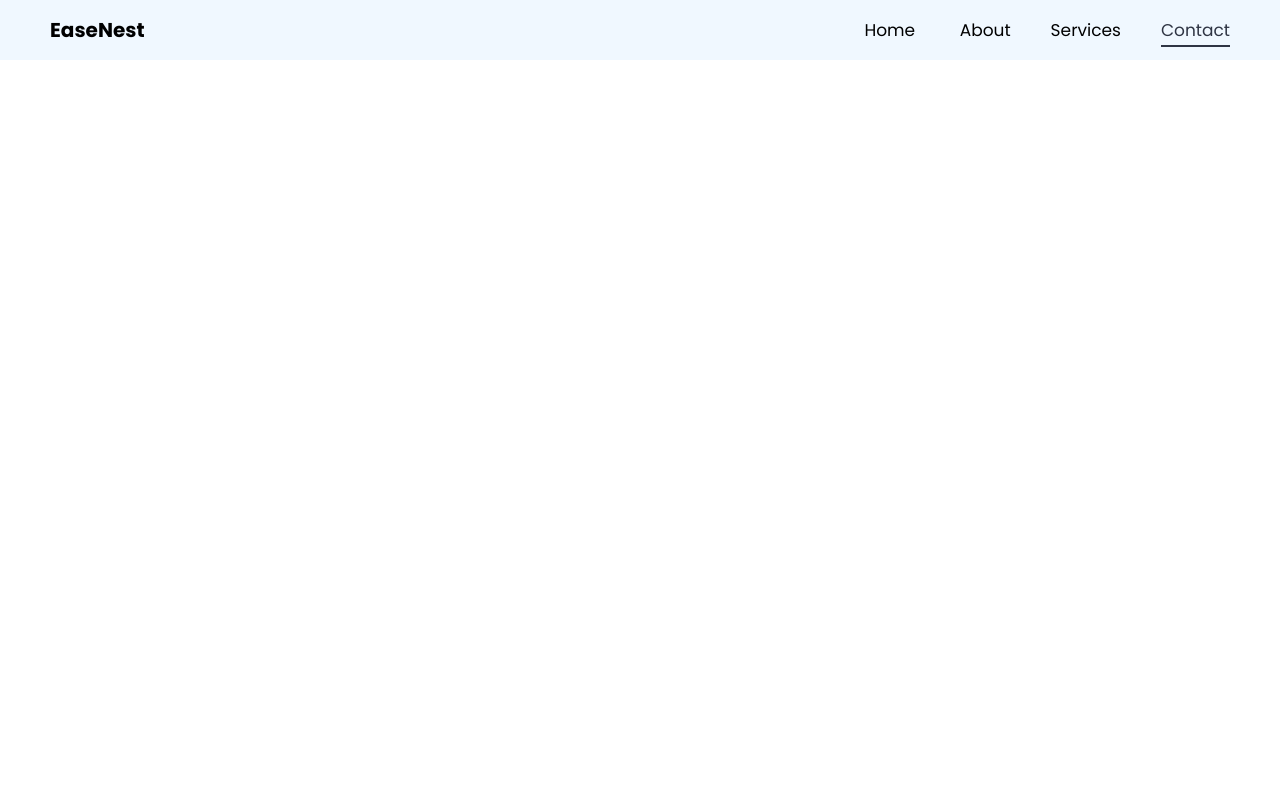
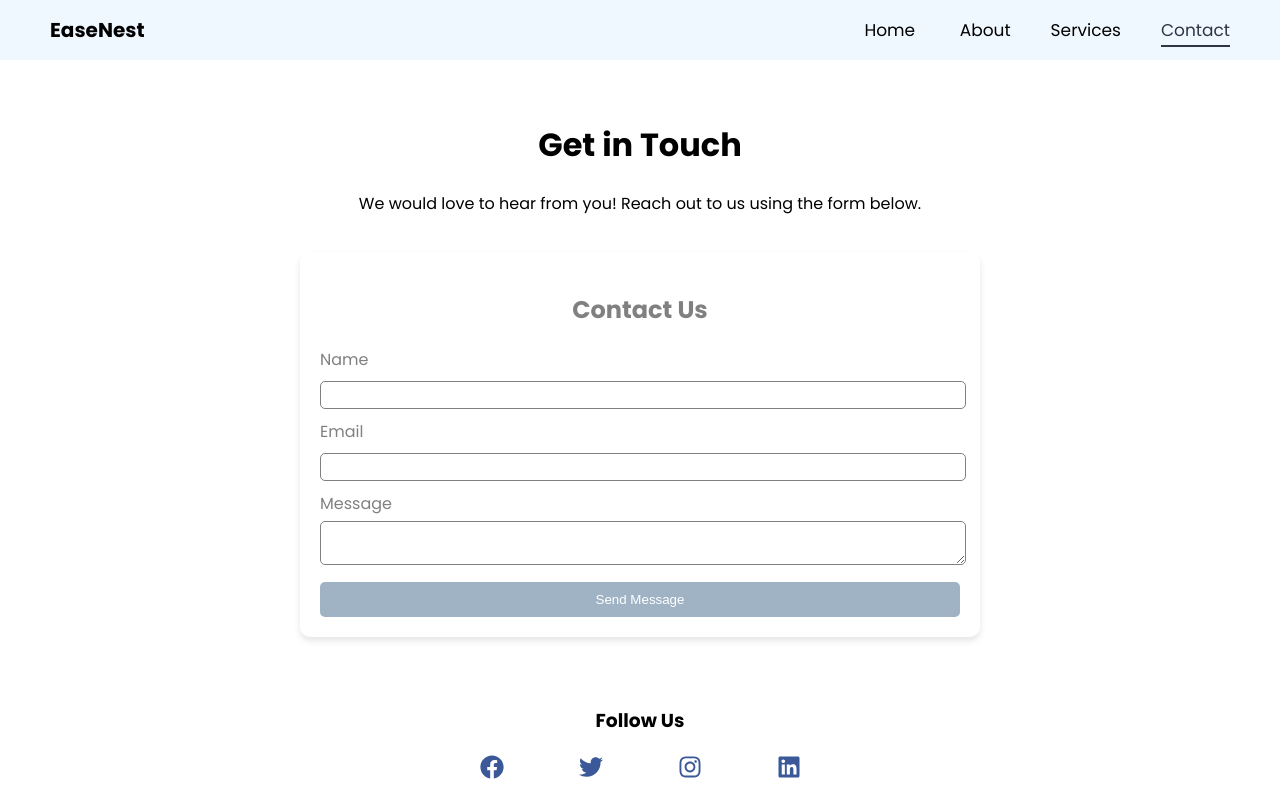
Before and after one commit to yuthmikagamage/EaseNest-Marketing-Website, a React (Vite) app: page /contact in a window 1280 px wide. Shown: the top 800 px of the page. Built offline with nearby package versions, Linux system fonts and the light colour scheme.

Commit message:
Completed Contact Us Page with EmailJS

```diff
--- a/package.json
+++ b/package.json
@@ -10,6 +10,8 @@
     "preview": "vite preview"
   },
   "dependencies": {
+    "@emailjs/browser": "^4.4.1",
+    "emailjs-com": "^3.2.0",
     "react": "^19.0.0",
     "react-dom": "^19.0.0",
     "react-icons": "^5.5.0",
--- a/src/Components/Footer/Footer.css
+++ b/src/Components/Footer/Footer.css
@@ -1,4 +1,5 @@
 .footer {
+  width: 100%;
   background-color: aliceblue;
   color: #000000;
   padding: 20px 0;
--- a/src/Pages/Contact/Contact.css
+++ b/src/Pages/Contact/Contact.css
@@ -0,0 +1,179 @@
+body {
+  margin: 0;
+}
+
+.contact-container {
+  min-height: 100vh;
+  display: flex;
+  flex-direction: column;
+  justify-content: center;
+  align-items: center;
+  opacity: 0;
+  animation: fadeIn 1.5s forwards;
+}
+
+.contact-header {
+  text-align: center;
+  margin-bottom: 20px;
+  margin-top: 100px;
+  margin-right: 6%;
+  margin-left: 6%;
+  opacity: 0;
+  animation: slideDown 1s 0.5s forwards;
+}
+
+.contact-box {
+  background: white;
+  padding: 20px;
+  border-radius: 10px;
+  box-shadow: 0 4px 6px rgba(0, 0, 0, 0.1);
+  width: 100%;
+  max-width: 50%;
+  margin-bottom: 30px;
+  opacity: 0;
+  transform: scale(0.9);
+  animation: zoomIn 1s 1s forwards;
+}
+
+.contact-title {
+  text-align: center;
+  font-size: 24px;
+  color: gray;
+  margin-bottom: 20px;
+}
+
+.contact-form label {
+  display: block;
+  margin-bottom: 5px;
+  color: gray;
+}
+
+.contact-form input,
+.contact-form textarea {
+  width: 100%;
+  padding-bottom: 10px;
+  border: 1px solid gray;
+  border-radius: 5px;
+  margin-bottom: 10px;
+  outline: none;
+  transition: transform 0.2s ease-in-out, border-color 0.2s;
+}
+
+.contact-form input:focus,
+.contact-form textarea:focus {
+  transform: scale(1.05);
+  border-color: rgb(100, 100, 126);
+  animation: shake 0.4s ease-in-out;
+}
+
+.contact-button {
+  width: 100%;
+  background: rgb(159, 179, 197);
+  color: white;
+  padding: 10px;
+  border: none;
+  border-radius: 5px;
+  cursor: pointer;
+  transition: ease 0.3s, transform 0.2s, box-shadow 0.2s ease-in-out;
+}
+
+.contact-button:hover {
+  background: rgb(100, 100, 126);
+  transform: scale(1.05);
+  box-shadow: 0 4px 10px rgba(0, 0, 0, 0.1);
+}
+
+.social-media {
+  text-align: center;
+  margin-top: 20px;
+}
+
+.social-icons {
+  display: flex;
+  justify-content: center;
+  gap: 15px;
+  margin-top: 10px;
+  margin-bottom: 30px;
+  opacity: 0;
+  animation: rotateBounce 1s 1.5s forwards;
+}
+
+.social-icon {
+  font-size: 24px;
+  color: #3b5998;
+  transition: color 0.3s, transform 0.3s ease-in-out;
+}
+
+.social-icon:hover {
+  color: #1d3a8a;
+  transform: scale(1.2);
+}
+
+@media (max-width: 768px) {
+  .contact-box {
+    max-width: 80%;
+  }
+}
+
+@keyframes fadeIn {
+  from {
+    opacity: 0;
+  }
+  to {
+    opacity: 1;
+  }
+}
+
+@keyframes slideDown {
+  from {
+    transform: translateY(-50px);
+    opacity: 0;
+  }
+  to {
+    transform: translateY(0);
+    opacity: 1;
+  }
+}
+
+@keyframes zoomIn {
+  from {
+    opacity: 0;
+    transform: scale(0.9);
+  }
+  to {
+    opacity: 1;
+    transform: scale(1);
+  }
+}
+
+@keyframes shake {
+  0% {
+    transform: scale(1) translateX(0);
+  }
+  25% {
+    transform: scale(1.1) translateX(-5px);
+  }
+  50% {
+    transform: scale(1.1) translateX(5px);
+  }
+  75% {
+    transform: scale(1.1) translateX(-5px);
+  }
+  100% {
+    transform: scale(1) translateX(0);
+  }
+}
+
+@keyframes rotateBounce {
+  0% {
+    opacity: 0;
+    transform: rotate(30deg) translateY(20px);
+  }
+  60% {
+    transform: rotate(-10deg) translateY(-10px);
+  }
+  100% {
+    opacity: 1;
+    transform: rotate(0) translateY(0);
+  }
+}
--- a/src/Pages/Contact/Contact.jsx
+++ b/src/Pages/Contact/Contact.jsx
@@ -1,9 +1,79 @@
-function Contact(){
-    return(
-        <div>
+import "./Contact.css";
+import { FaFacebook, FaTwitter, FaInstagram, FaLinkedin } from "react-icons/fa";
+import Footer from '../../Components/Footer/Footer';
+import { useRef, useState } from 'react';
+import emailjs from '@emailjs/browser';
 
+function Contact() {
+  const form = useRef();
+  const [messageStatus, setMessageStatus] = useState("");
+
+  const sendEmail = (e) => {
+    e.preventDefault();
+
+    const userName = form.current.user_name.value;
+    const userEmail = form.current.user_email.value;
+    const message = form.current.message.value;
+
+    if (!userName || !userEmail || !message) {
+      setMessageStatus("Please fill in all fields before submitting.");
+      return;
+    }
+
+    emailjs
+      .sendForm('service_zb5j7z3', 'template_bifmllw', form.current, {
+        publicKey: 'bwlBW7nYcPWciNF-d',
+      })
+      .then(
+        () => {
+          console.log('SUCCESS!');
+          setMessageStatus("Your message has been sent successfully!");
+          e.target.reset();
+        },
+        (error) => {
+          console.log('FAILED...', error.text);
+          setMessageStatus("Oops! Something went wrong. Please try again.");
+        }
+      );
+  };
+
+  return (
+    <div className="contact-container">
+      <div className="contact-header">
+        <h1>Get in Touch</h1>
+        <p>We would love to hear from you! Reach out to us using the form below.</p>
+      </div>
+      <div className="contact-box">
+        <h2 className="contact-title">Contact Us</h2>
+        <form ref={form} onSubmit={sendEmail} className="contact-form">
+          <div>
+            <label>Name</label>
+            <input type="text" name="user_name" />
+          </div>
+          <div>
+            <label>Email</label>
+            <input type="email" name="user_email" />
+          </div>
+          <div>
+            <label>Message</label>
+            <textarea name="message"></textarea>
+          </div>
+          <button type="submit" className="contact-button">Send Message</button>
+        </form>
+        {messageStatus && <p className="confirmation-message">{messageStatus}</p>}
+      </div>
+      <div className="social-media">
+        <h3>Follow Us</h3>
+        <div className="social-icons">
+          <a href="#" className="social-icon"><FaFacebook /></a>
+          <a href="#" className="social-icon"><FaTwitter /></a>
+          <a href="#" className="social-icon"><FaInstagram /></a>
+          <a href="#" className="social-icon"><FaLinkedin /></a>
         </div>
-    )
+      </div>
+      <Footer></Footer>
+    </div>
+  );
 }
 
 export default Contact;
```
Also changed, not shown: 1 other file (tests, documents, lock files or other folders).
